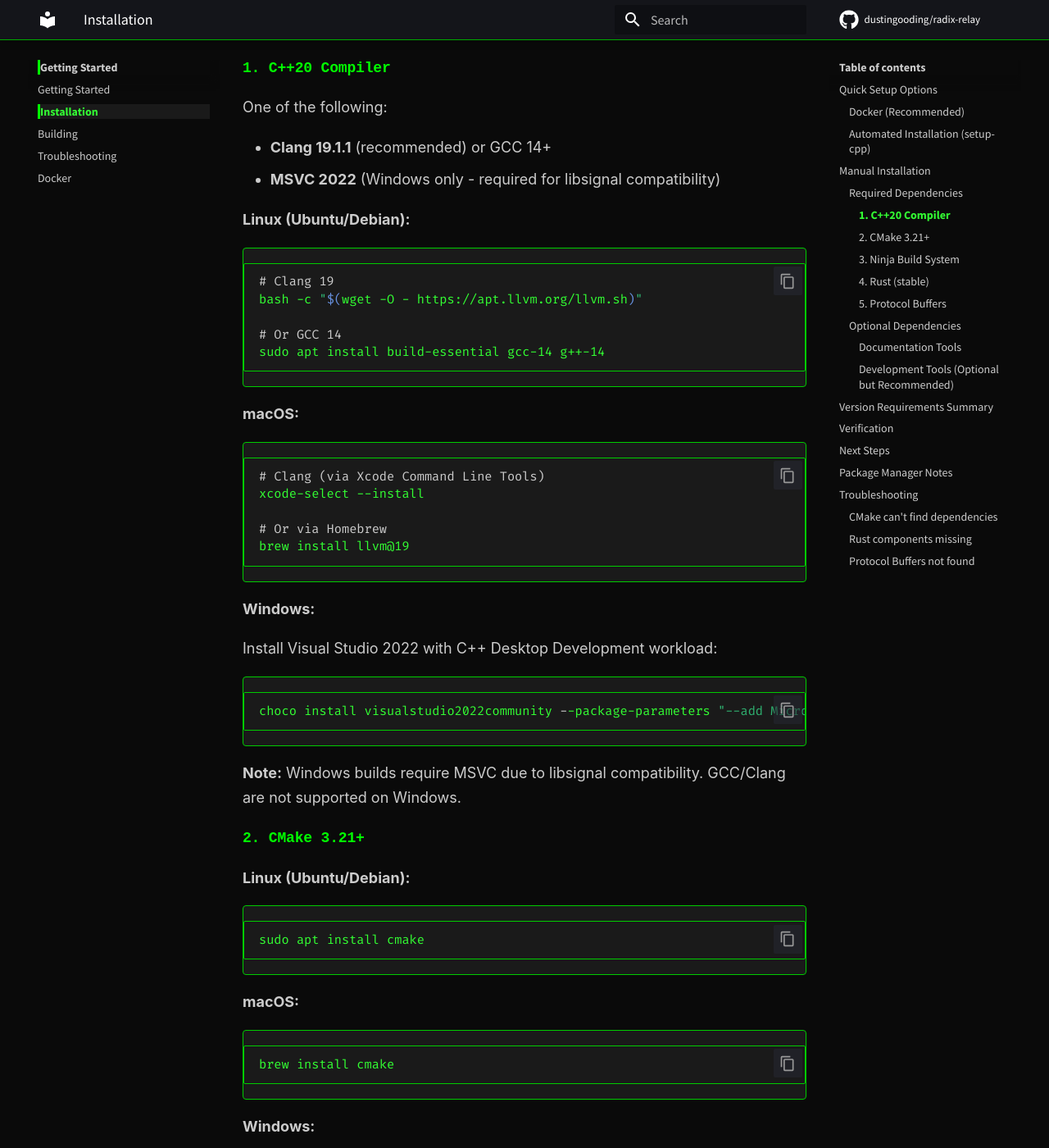
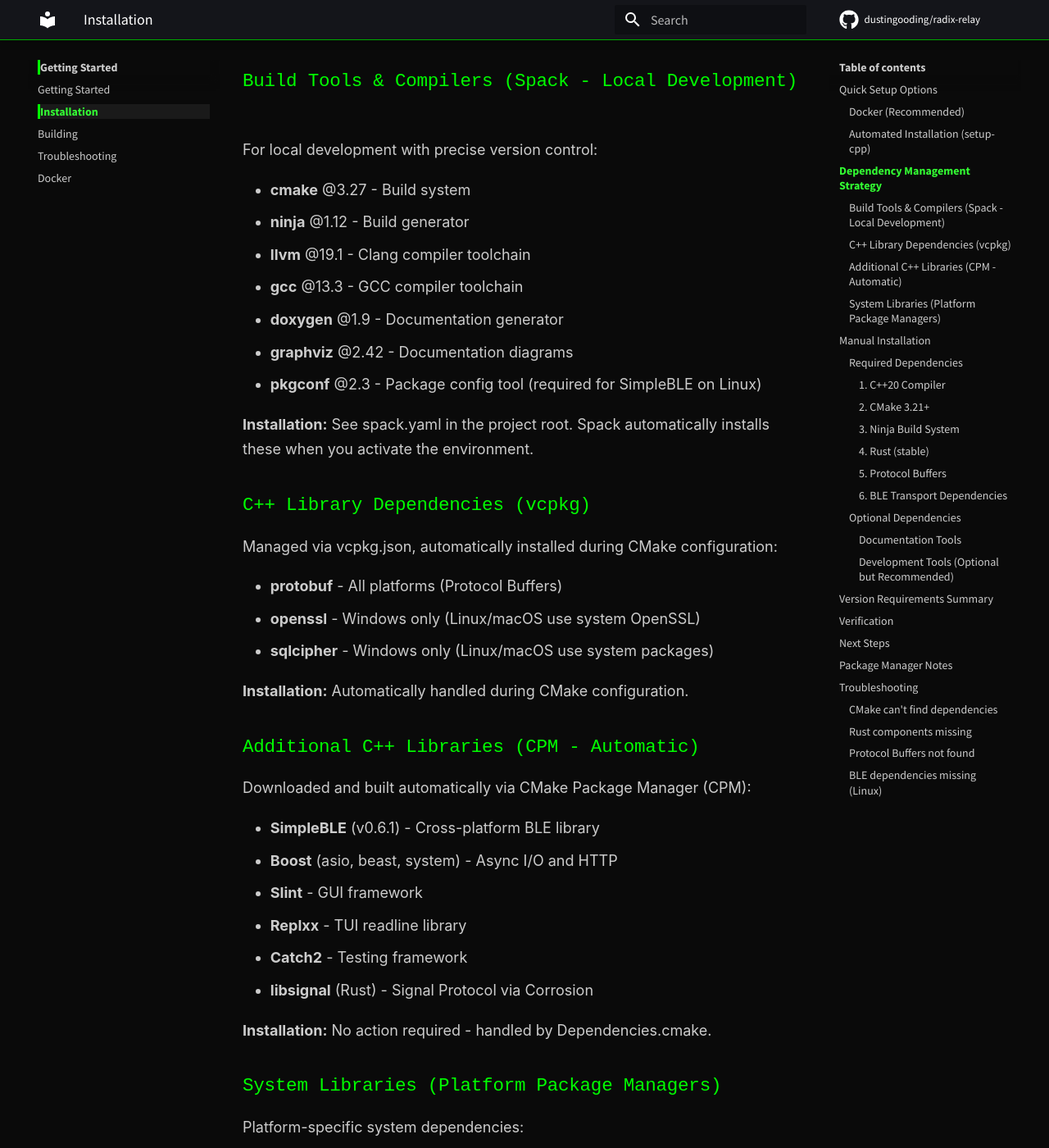
Before and after one commit to dustingooding/radix-relay, an MkDocs documentation site: the page built from docs/getting-started/installation.md, in a window 1280 px wide and 1400 px high, scrolled down 1230 px. Shown: the whole window at 82% size. Built offline with MkDocs 1.6.1 and Material for MkDocs 9.7.7, drawn with Linux system fonts in a browser that asks for light colours; comment, search, counter and statistics services are not loaded; some of the changed text lies outside the part shown.

Commit message:
:heavy_plus_sign: add simpleble dependency

````diff
--- a/CMakePresets.json
+++ b/CMakePresets.json
@@ -33,6 +33,8 @@
                 "strategy": "external"
             },
             "cacheVariables": {
+                "CMAKE_TOOLCHAIN_FILE": "$env{VCPKG_ROOT}/scripts/buildsystems/vcpkg.cmake",
+                "VCPKG_TARGET_TRIPLET": "x64-windows-static-md",
                 "ENABLE_CPPCHECK_DEFAULT": "FALSE",
                 "ENABLE_CLANG_TIDY_DEFAULT": "FALSE"
             }
@@ -49,6 +51,9 @@
                     "Linux",
                     "Darwin"
                 ]
+            },
+            "cacheVariables": {
+                "CMAKE_TOOLCHAIN_FILE": "$env{VCPKG_ROOT}/scripts/buildsystems/vcpkg.cmake"
             },
             "vendor": {
                 "microsoft.com/VisualStudioRemoteSettings/CMake/1.0": {
--- a/docs/getting-started/installation.md
+++ b/docs/getting-started/installation.md
@@ -31,6 +31,57 @@ curl -LJO "https://github.com/aminya/setup-cpp/releases/latest/download/setup_cp
 ./setup_cpp_windows --compiler llvm-19 --cmake true --ninja true --ccache true --clangtidy 19.1.1 --cppcheck true
 RefreshEnv.cmd
 ```
+
+## Dependency Management Strategy
+
+Radix Relay uses a multi-layered dependency management approach:
+
+### Build Tools & Compilers (Spack - Local Development)
+
+For local development with precise version control:
+
+- **cmake** @3.27 - Build system
+- **ninja** @1.12 - Build generator
+- **llvm** @19.1 - Clang compiler toolchain
+- **gcc** @13.3 - GCC compiler toolchain
+- **doxygen** @1.9 - Documentation generator
+- **graphviz** @2.42 - Documentation diagrams
+- **pkgconf** @2.3 - Package config tool (required for SimpleBLE on Linux)
+
+**Installation:** See spack.yaml in the project root. Spack automatically installs these when you activate the environment.
+
+### C++ Library Dependencies (vcpkg)
+
+Managed via vcpkg.json, automatically installed during CMake configuration:
+
+- **protobuf** - All platforms (Protocol Buffers)
+- **openssl** - Windows only (Linux/macOS use system OpenSSL)
+- **sqlcipher** - Windows only (Linux/macOS use system packages)
+
+**Installation:** Automatically handled during CMake configuration.
+
+### Additional C++ Libraries (CPM - Automatic)
+
+Downloaded and built automatically via CMake Package Manager (CPM):
+
+- **SimpleBLE** (v0.6.1) - Cross-platform BLE library
+- **Boost** (asio, beast, system) - Async I/O and HTTP
+- **Slint** - GUI framework
+- **Replxx** - TUI readline library
+- **Catch2** - Testing framework
+- **libsignal** (Rust) - Signal Protocol via Corrosion
+
+**Installation:** No action required - handled by Dependencies.cmake.
+
+### System Libraries (Platform Package Managers)
+
+Platform-specific system dependencies:
+
+- **OpenSSL** - Linux/macOS only (vcpkg on Windows)
+- **SQLCipher** - Linux/macOS only (vcpkg on Windows)
+- **D-Bus** - Linux only (for SimpleBLE BlueZ backend)
+
+**Installation:** Use your system package manager (apt/dnf/pacman/brew).
 
 ## Manual Installation
 
@@ -138,6 +189,53 @@ brew install protobuf
 
 Protocol Buffers is installed automatically via vcpkg during the build process.
 
+#### 6. BLE Transport Dependencies
+
+Required for Bluetooth Low Energy transport functionality.
+
+**System D-Bus (Linux only):**
+
+SimpleBLE on Linux uses the BlueZ backend which requires D-Bus development headers. On Windows and macOS, SimpleBLE uses native Bluetooth APIs (no D-Bus needed).
+
+```bash
+# Ubuntu/Debian
+sudo apt install libdbus-1-dev
+
+# Fedora/RHEL
+sudo dnf install dbus-devel
+
+# Arch
+sudo pacman -S dbus
+```
+
+**SimpleBLE (all platforms):**
+
+SimpleBLE is automatically downloaded and built via CPM (CMake Package Manager) during configuration. No manual installation needed.
+
+- **Version**: v0.6.1
+- **Linux**: Uses BlueZ backend (requires system D-Bus installed above)
+- **Windows**: Uses native Windows Bluetooth API
+- **macOS**: Uses CoreBluetooth framework
+
+**vcpkg Setup (for Protobuf):**
+
+Install vcpkg if you haven't already:
+
+```bash
+git clone https://github.com/microsoft/vcpkg.git /data/git/vcpkg
+/data/git/vcpkg/bootstrap-vcpkg.sh  # Linux/macOS
+# or
+git clone https://github.com/microsoft/vcpkg.git %USERPROFILE%\vcpkg
+%USERPROFILE%\vcpkg\bootstrap-vcpkg.bat  # Windows
+
+# Set environment variable (add to your shell profile or .envrc)
+export VCPKG_ROOT=/data/git/vcpkg  # Linux/macOS
+# or
+set VCPKG_ROOT=%USERPROFILE%\vcpkg  # Windows
+```
+
+The project's CMake presets automatically use the vcpkg toolchain for Protobuf and other dependencies.
+
 ### Optional Dependencies
 
 #### Documentation Tools
@@ -211,6 +309,8 @@ brew install llvm@19
 | C++ Compiler | C++20 support | Clang 19.1.1, GCC 14, or MSVC 2022 |
 | Rust | stable | Latest stable |
 | Protocol Buffers | 3.x | Latest |
+| pkg-config (Linux BLE) | Any | Latest |
+| D-Bus (Linux BLE) | 1.x | Latest |
 | Python (for docs) | 3.8 | 3.12+ |
 
 ## Verification
@@ -230,6 +330,10 @@ clang++ --version       # 19.1.1+ (Linux/macOS)
 g++ --version          # 14+ (Linux)
 # or
 cl                     # MSVC 2022 (Windows)
+
+# BLE dependencies (Linux only)
+pkg-config --version    # Any version
+pkg-config --exists dbus-1 && echo "D-Bus found" || echo "D-Bus not found"
 ```
 
 ## Next Steps
@@ -274,4 +378,22 @@ which protoc  # Linux/macOS
 where protoc  # Windows
 ```
 
+### BLE dependencies missing (Linux)
+
+If CMake cannot find DBus1 or pkg-config:
+
+```bash
+# Verify pkg-config is installed
+pkg-config --version
+
+# Verify D-Bus development libraries are installed
+pkg-config --exists dbus-1 && echo "Found" || echo "Not found"
+
+# If not found, install them:
+sudo apt install pkg-config libdbus-1-dev  # Ubuntu/Debian
+sudo dnf install pkgconfig dbus-devel      # Fedora/RHEL
+sudo pacman -S pkgconf dbus                # Arch
+spack install pkgconf dbus                 # Spack
+```
+
 If issues persist, see the [GitHub Issues](https://github.com/dustingooding/radix-relay/issues) or join discussions.
````
Also changed, not shown: 6 other files.
